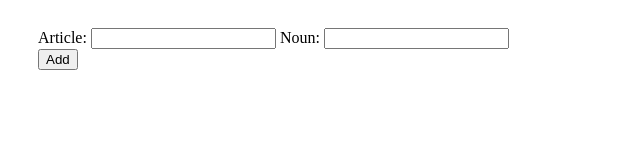
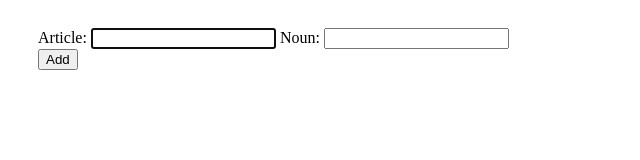
Before and after one commit to rnegash/deuticles, a browser extension: page app/index.html in a window 1280 px wide. Shown: the whole page, without its empty margins (0-640 px from the left). Drawn offline with Linux system fonts and the light colour scheme.

Commit message:
autofocus first input element

```diff
--- a/app/index.html
+++ b/app/index.html
@@ -7,7 +7,7 @@
   </head>
   <body>
     <label for="name">Article:</label>
-    <input type="text" id="article" name="name" required >
+    <input type="text" id="article" name="name" required autofocus >
     <label for="name">Noun:</label>
     <input type="text" id="noun" name="name" required>
     <br />
--- a/app/index.js
+++ b/app/index.js
@@ -20,7 +20,7 @@ const addButton = document.getElementById('add')
 
 addButton.addEventListener(
   'click',
-   (e) => {
+  (e) => {
     const article = document.getElementById('article').value
     const noun = document.getElementById('noun').value
     saveNewItem(article, noun)
```
